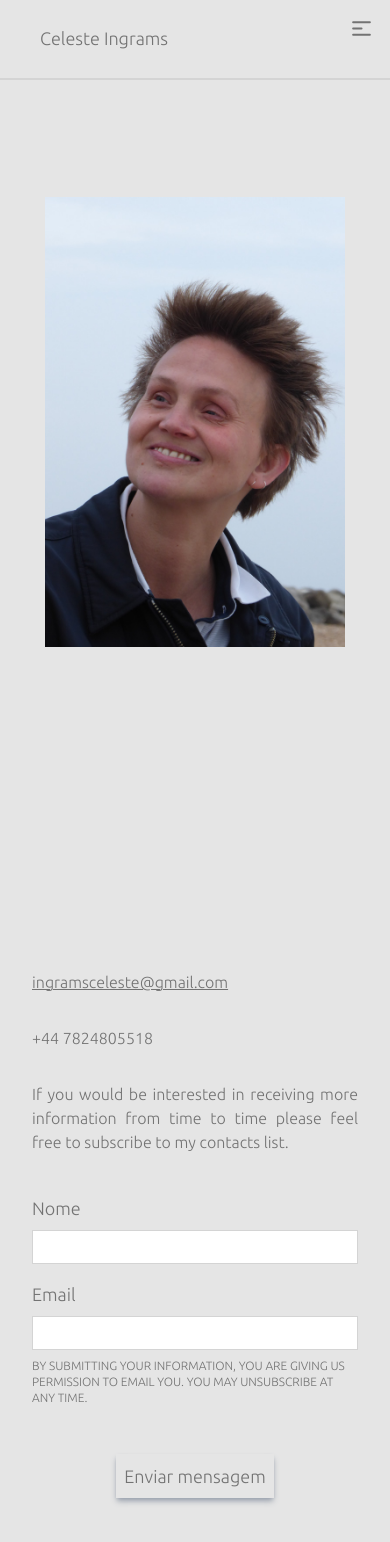
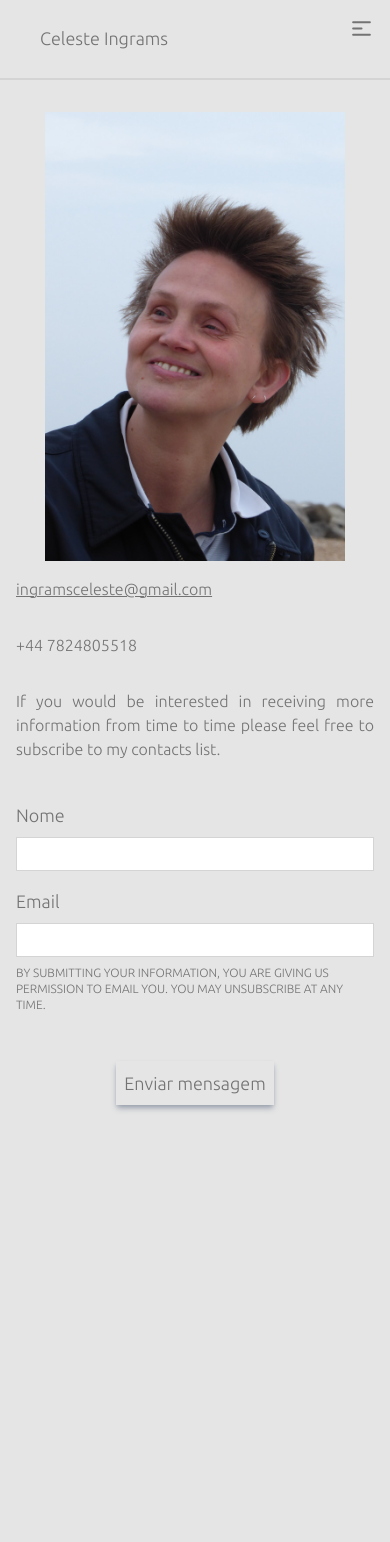
Before and after one commit to VivienIngrams/CelesteIngrams, a Next.js app: page /contact in a window 390 px wide. Shown: the top 1542 px of the page. After the commit the page ends 1121 px from the top, so only its background shows below. Built offline with nearby package versions, Linux system fonts and the light colour scheme.

Commit message:
Responsive layout adjustments

```diff
--- a/app/about/page.tsx
+++ b/app/about/page.tsx
@@ -4,18 +4,18 @@ import Image from "next/image";
 const About = () => {
   return (
     <main id="About" className="w-full p-4 md:p-8 lg:pt-20 xl:pt-20 xl:px-20 h-screen lg:grid lg:grid-cols-2">
-      <div className="h-full  flex flex-col justify-center items-center">
+      <div className="lg:h-full pt-24 md:pt:40 lg:pt-12  flex flex-col justify-center items-center">
         <Image src="/images/Celeste-facilitating.jpg" alt="Celeste Ingrams" width={500} height={500} />
       </div>
-      <div className="h-full text-justify flex flex-col justify-center items-center">
-        <p className="m-4">
+      <div className="lg:h-full text-justify flex flex-col justify-center items-center">
+        <p className="my-4">
           I am an artist and facilitator with a particular interest in the
           intersections between arts and health. Within my practice I work
           primarily through film, drawing and performance exploring questions
           around health and wellbeing, borderlands of cultures and relational
           dynamics through embodied approaches.
         </p>
-        <p className="m-4">
+        <p className="my-4">
           The themes of care, connection and transition run throughout my work.
           I am passionate about dialogue to support shifting perceptions,
           practices and ways of being in community. My work is inspired by
--- a/app/components/ContactForm.tsx
+++ b/app/components/ContactForm.tsx
@@ -24,7 +24,7 @@ const ContactForm: React.FC = () => {
     }
   }
   return (
-    <form onSubmit={handleSubmit} className="w-full p-4">
+    <form onSubmit={handleSubmit} className="w-full py-4">
         <div className="flex flex-col">
           <label htmlFor="name" className=" text-lg py-2">
             Nome
--- a/app/contact/page.tsx
+++ b/app/contact/page.tsx
@@ -9,7 +9,7 @@ const Contact = () => {
       id="Contact"
       className="w-full p-4 md:p-8 lg:pt-20 xl:pt-20 xl:px-20 h-screen lg:grid lg:grid-cols-2"
     >
-      <div className="h-full  flex flex-col justify-center items-center">
+      <div className="lg:h-full pt-24 md:pt:40 lg:pt-12  flex flex-col justify-center items-center">
         <Image
           src="/images/Profile.jpg"
           alt="Celeste Ingrams"
@@ -17,12 +17,12 @@ const Contact = () => {
           height={500}
         />
       </div>
-      <div className="h-full  flex flex-col justify-center ">
-        <Link className="m-4 underline decoration-1" href="mailto:ingramsceleste@gmail.com" target="_blank">
+      <div className="lg:h-full  flex flex-col justify-center ">
+        <Link className="my-4 underline decoration-1" href="mailto:ingramsceleste@gmail.com" target="_blank">
           ingramsceleste@gmail.com
         </Link>
-        <p className="m-4">+44 7824805518</p>
-        <p className="m-4 text-justify">
+        <p className="my-4">+44 7824805518</p>
+        <p className="my-4 text-justify">
           If you would be interested in receiving more information from time to
           time please feel free to subscribe to my contacts list.
         </p>
--- a/app/critical-exchange/page.tsx
+++ b/app/critical-exchange/page.tsx
@@ -11,7 +11,7 @@ const CriticalExchange = () => {
         </h1>
       </div>
       <div className="w-full h-full md:h-[75vh] flex flex-col items-center justify-center lg:grid lg:grid-cols-2">
-        <div className="pt-6 p-4 h-full  flex flex-col justify-center items-center">
+        <div className="pt-6 h-full  flex flex-col justify-center items-center">
           <Image
             src="/images/Critical-exchange.jpg"
             alt="Critical Exchange meeting"
@@ -20,7 +20,7 @@ const CriticalExchange = () => {
           />
         </div>
         <div className="lg:h-full text-justify flex flex-col justify-center items-center">
-          <p className="m-4">
+          <p className="my-4">
             Critical Exchange is a project initiated in 2019, co-facilitated
             with artist, Jilly Evans. Supported by ‘a space’ arts, it is an
             artist-led network in Southampton focused on developing creative
--- a/app/workshops/page.tsx
+++ b/app/workshops/page.tsx
@@ -20,11 +20,11 @@ const Workshops = () => {
           />
         </div>
         <div className="h-full md:mx-12 lg:mx-40 xl:max-w-[60vw] xl:mx-auto text-justify flex flex-col justify-center items-center">
-          <p className="m-4">
+          <p className="my-4">
             With over 10 years experience designing and running sessions, I am
             able to tailor workshops to suit the needs of different groups.
           </p>
-          <p className="m-4">
+          <p className="my-4">
             I have worked with children of all ages, university student groups,
             LGBTQI+ youth groups and adults with learning disabilities. I have a
             creative and innovative approach that has been applied to presenting
@@ -32,7 +32,7 @@ const Workshops = () => {
             working with artists networks and engaging with the public at
             festivals.
           </p>
-          <p className="m-4">
+          <p className="my-4">
             I have acted as advisor and facilitator with a number of local and
             national organisations such as YoungMinds, The Royal College of
             Psychiatry, West London Mental Health Trust, British Psychological
@@ -40,12 +40,12 @@ const Workshops = () => {
             and Adolescent Mental Health inpatient units, Breakout Youth and
             Dangerous Ideas.
           </p>
-          <p className="m-4">
+          <p className="my-4">
             I am able to tailor my workshops in response to diverse briefs and
             can also design a proposal based on individual consultation.
           </p>
           <p className="my-4 text-left font-bold">Some examples of the activities I deliver are:</p>
-          <ul className="text-xs m-4 text-left">
+          <ul className="text-xs my-4 text-left">
             <li>Experimental drawing techniques</li>
             <li>Mindfulness drawing</li>
             <li>Body-focused drawing and movement exercises </li>
@@ -59,7 +59,7 @@ const Workshops = () => {
             <li>Art and mental health discussion forums</li>
             <li>Grounding drop-in space with art materials at festival/event environments</li>
           </ul>
-          <p className="py-2 m-4 xl:py-8 font-bold">Please get in touch if you’d like to discuss a proposal with me.</p>
+          <p className="py-2 my-4 xl:py-8 font-bold">Please get in touch if you’d like to discuss a proposal with me.</p>
           <div>
             <Link className="pb-8 underline decoration-1 hover:text-blue-300" href="mailto:ingramsceleste@gmail.com" target="_blank">ingramsceleste@gmail.com</Link>
           </div>
```
